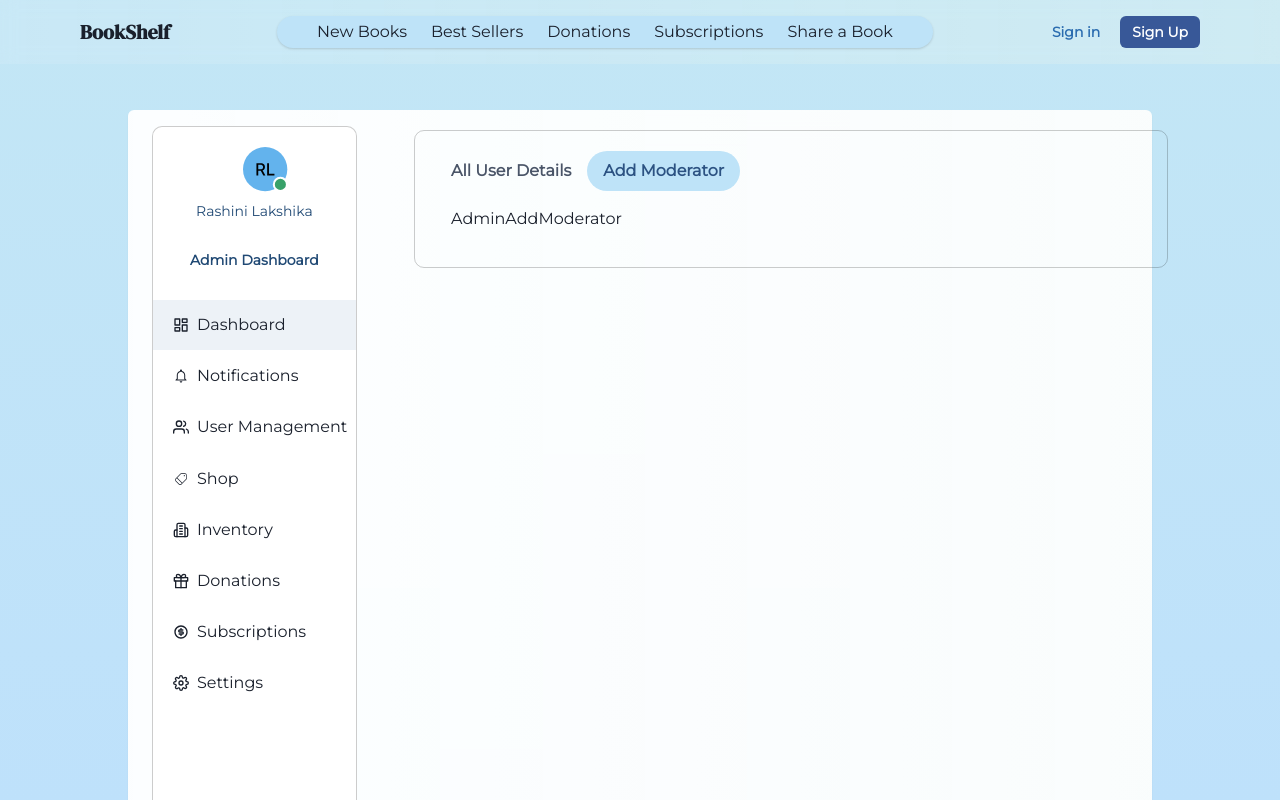
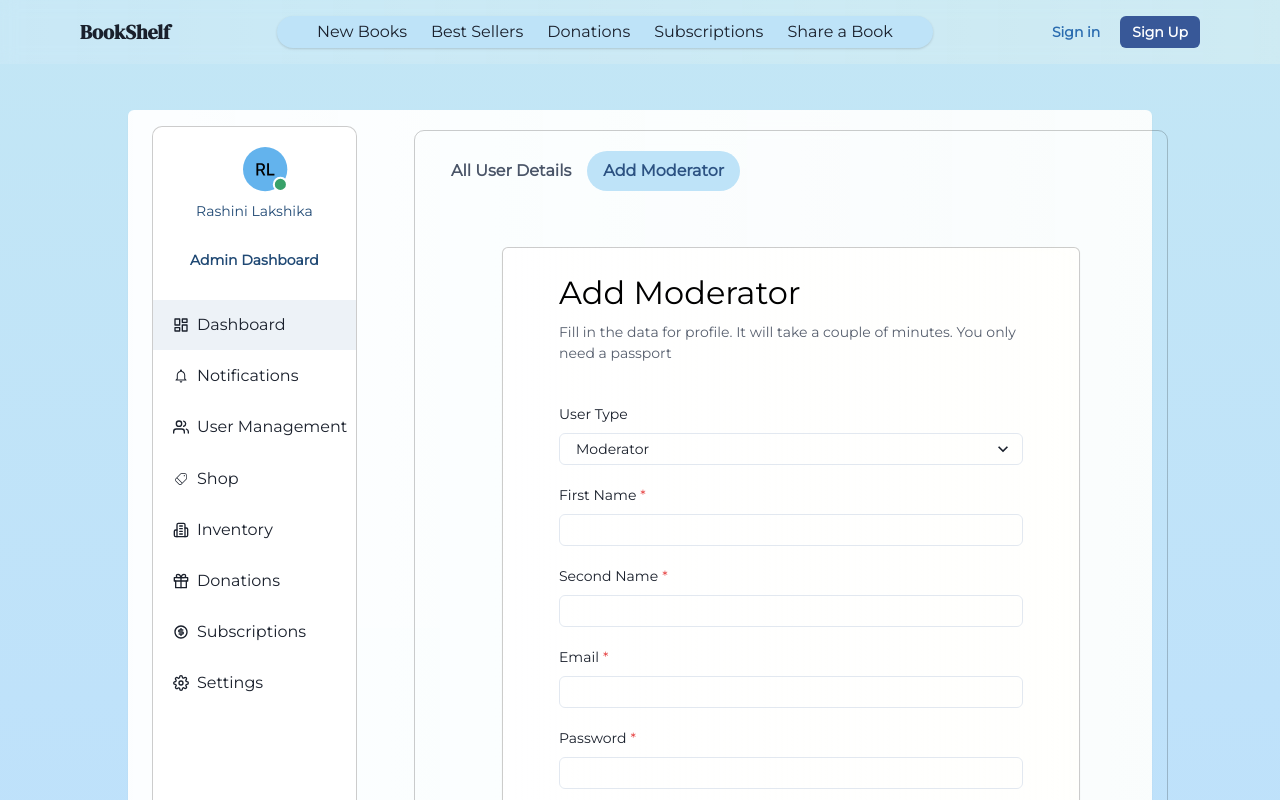
Before and after one commit to TharinduEpaz/bookshelf, a React (Vite) app in the folder bookshelf/: page /adminusermgt in a window 1280 px wide. Both pictures are taken after typing "Sample" into the empty fields and a click on the tab "Add Moderator". Shown: the top 800 px of the page. Built offline with nearby package versions, Linux system fonts and the light colour scheme.

Commit message:
admin/addModerator done

```diff
--- a/bookshelf/src/pages/AdminAddModerator.jsx
+++ b/bookshelf/src/pages/AdminAddModerator.jsx
@@ -1,7 +1,114 @@
 import React from 'react'
+import {
+  FormControl,
+  FormLabel,
+  FormErrorMessage,
+  FormHelperText,
+  Input,
+  Select,
+  Box,
+  Button,
+  ButtonGroup,
+  Heading,
+  Text
+} from '@chakra-ui/react'
 
 export default function AdminAddModerator() {
   return (
-    <div>AdminAddModerator</div>
+
+    <>
+
+    <Box
+       m={"auto"}
+       mt={10}
+       w="85%"
+       h="100%"
+       borderColor={'rgba(0, 0, 0, 0.20)'}
+       borderWidth={'0.5px'}
+       borderRadius="6px"
+       bg='rgba(255, 255, 255, 0.90)'
+       boxShadow="sm"
+       bgGradient="linear(to left, rgba(255, 255, 235, 0.1), rgba(255, 255, 255, 0.5))"
+       // filter="blur(8px)"
+       backdropFilter="blur(14.5px)"
+       p={4}
+    >
+
+    <Heading
+      fontSize={'32px'}
+      color={'#000'}
+      fontFamily={'Montserrat'}
+      fontStyle={'normal'}
+      fontWeight={'500'}
+      //lineHeight={'normal'}
+      //textAlign={'center'}
+      mt={'10px'}
+      mb={'10px'}
+      pl={10}
+      pr={10}
+    >
+      Add Moderator
+    </Heading>
+
+    <Text
+      fontSize={'14px'}
+      color={'#575F6E'}
+      fontFamily={'Montserrat'}
+      fontStyle={'normal'}
+      fontWeight={'100'}
+      //lineHeight={'normal'}
+      //textAlign={'center'}
+      mb={'40px'}
+      pl={10}
+      pr={10}
+    >
+      Fill in the data for profile. It will take a couple of minutes. You only need a passport
+    </Text>
+
+    <FormControl pb={5} pl={10} pr={10}>
+      <FormLabel fontSize={14}>User Type</FormLabel>
+        <Select placeholder='Moderator' fontSize={14} h={8}>
+          <option>Buyer</option>
+          <option>Subscriber</option>
+          <option>Donator</option>
+        </Select>
+      </FormControl>
+
+    <FormControl isRequired pb={5} pl={10} pr={10}>
+      <FormLabel fontSize={14}>First Name</FormLabel>
+      <Input type='name' fontSize={14} h={8}/>
+      {/* <FormHelperText>We'll never share your email.</FormHelperText> */}
+    </FormControl>
+
+    <FormControl isRequired pb={5} pl={10} pr={10}>
+      <FormLabel fontSize={14}>Second Name</FormLabel>
+      <Input type='name' fontSize={14} h={8}/>
+      {/* <FormHelperText>We'll never share your email.</FormHelperText> */}
+    </FormControl>
+
+    <FormControl isRequired pb={5} pl={10} pr={10}>
+      <FormLabel fontSize={14}>Email</FormLabel>
+      <Input type='email' fontSize={14} h={8}/>
+      {/* <FormHelperText>We'll never share your email.</FormHelperText> */}
+    </FormControl>
+
+    <FormControl isRequired pb={5} pl={10} pr={10}>
+      <FormLabel fontSize={14}>Password</FormLabel>
+      <Input type='password' fontSize={14} h={8}/>
+      {/* <FormHelperText>We'll never share your email.</FormHelperText> */}
+    </FormControl>
+
+    <Button colorScheme='blue' variant='solid' mt={10} mr={5} ml={10} mb={10}>
+      Add User
+    </Button>
+
+    <Button colorScheme='red' variant='outline' mt={10} mb={10}>
+      Cancel
+    </Button>
+
+    </Box>
+
+      </>
+
   )
 }
--- a/bookshelf/src/pages/AdminAllUsers.jsx
+++ b/bookshelf/src/pages/AdminAllUsers.jsx
@@ -16,6 +16,19 @@ export default function AdminAllUsers() {
   return (
 
     <Box
+        m={"auto"}
+        mt={10}
+        w="100%"
+        h="100%"
+        borderColor={'rgba(0, 0, 0, 0.20)'}
+        borderWidth={'0.5px'}
+        borderRadius="6px"
+        bg='rgba(255, 255, 255, 0.90)'
+        boxShadow="sm"
+        bgGradient="linear(to left, rgba(255, 255, 235, 0.1), rgba(255, 255, 255, 0.5))"
+        // filter="blur(8px)"
+        backdropFilter="blur(14.5px)"
+        p={8}
         alignItems={"Center"}
         justifyContent={"Center"}
     >
--- a/bookshelf/src/pages/AdminUserMgt.jsx
+++ b/bookshelf/src/pages/AdminUserMgt.jsx
@@ -14,7 +14,7 @@ export default function AdminUserMgt() {
     m={"auto"}
     mt={10}
     w="80%"
-    h="100vh"
+    h="100%"
     borderRadius="6px"
     bg='rgba(255, 255, 255, 0.90)'
     boxShadow="sm"
```
